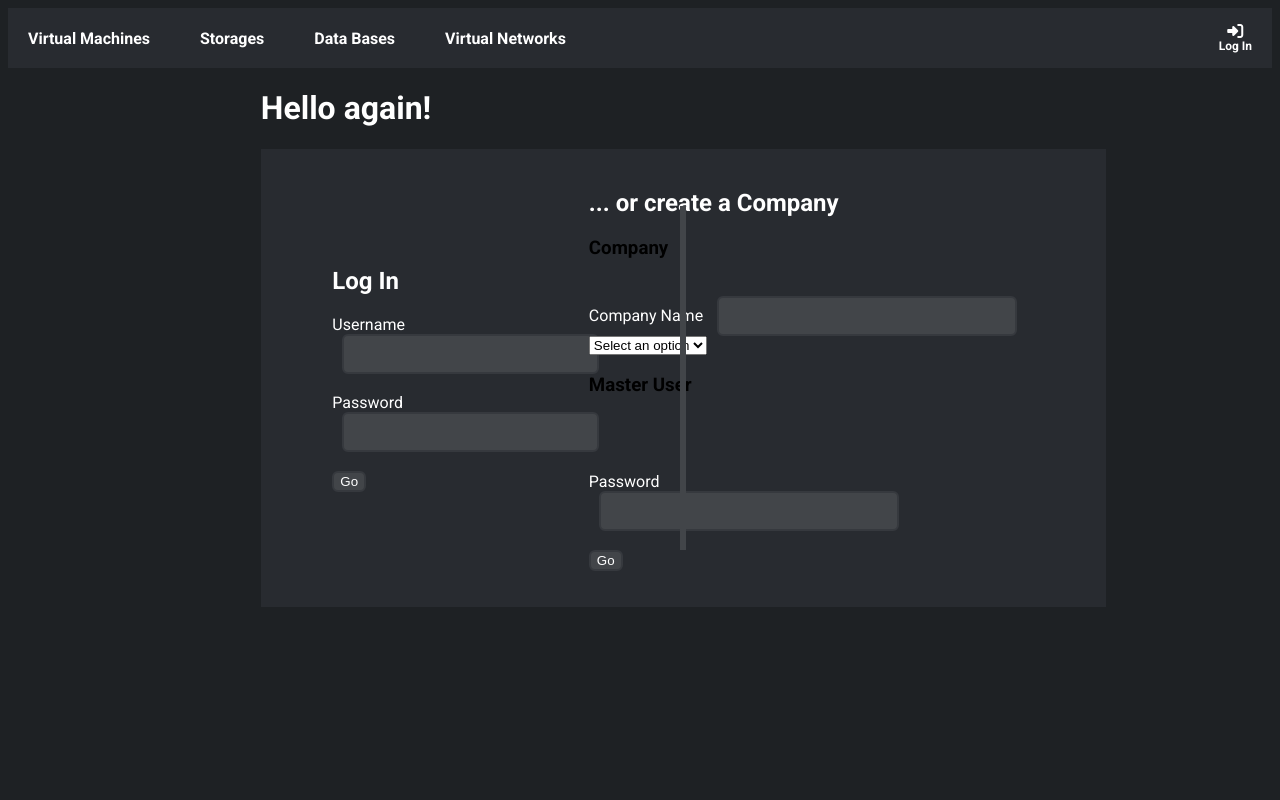
After one commit to gambaLunatica/totCloud, a PHP site: page /signUp.php in a window 1280 px wide. The commit adds this page. Run offline with PHP 8.4, Linux system fonts and the light colour scheme; data that the repository does not hold is empty; some libraries are stand-ins or nearby versions.

Commit message:
Crear apgina de loguin

```diff
--- a/classes/dataBase.php
+++ b/classes/dataBase.php
@@ -110,7 +110,21 @@ class MyDataBase{
         return false;
     }
 
+    public function selectRegions():array{
+        $sql = "SELECT nameRegion FROM Region";
+        $result = $this->db->query($sql);
 
+        $values = [];
+
+        if ($result->num_rows > 0) {
+            while ($row = $result->fetch_assoc()) {
+                $values[] = htmlspecialchars($row["nameRegion"]); // Sanitize the value
+            }
+        }
+        return $values;
+    }
 
 }
+
+$dataBase = new MyDataBase($con);
 ?>
--- a/css/styles.css
+++ b/css/styles.css
@@ -36,6 +36,63 @@ body {
     text-align: center;
   }
 
-  .topnav ul li a:hover{
+  .navuser div{
+    font-size:0.75rem;
+  }
+
+  .navbutton:hover{
     background-color: #36393e;
   }
+
+  h1{
+    color:white;
+  }
+
+  h2{
+    color:white
+  }
+
+  label{
+    color:white;
+  }
+
+  .loginBody {
+    background: #282b30;
+    position: relative;
+    display: flex;
+    flex-direction: row; /* Align items in a row */
+    justify-content: space-evenly; /* Even spacing between children */
+    align-items: center; /* Vertically center items */
+    width: 66vw; /* Two-thirds of the viewport width */
+    margin: 0 auto; /* Center the focusBody horizontally */
+    padding: 20px; /* Add padding for internal spacing */
+    box-sizing: border-box; /* Ensure padding doesn't add to the width */
+  }
+
+  .vl {
+    border-left: 6px solid #424549;
+    height: 75%; /* Match percentage height relative to parent */
+    position: absolute;
+    left: 50%;
+    margin-left: -3px; /* Center the line */
+    top: 12.5%; /* Center vertically */
+  }
+
+  input {
+    background: #424549;
+    border: 2px solid #36393e;
+    border-radius: 6px;
+    color: white;
+    width: 125%; /* Input adapts to available space */
+    max-width: 300px; /* Optional: Limit the input's max width */
+    height: 40px; /* Fixed height for consistency */
+    margin: 0 10px; /* Add spacing between inputs */
+    box-sizing: border-box; /* Include padding and borders in size */
+  }
+
+  button{
+    background: #424549;
+    border: 2px solid #36393e;
+    border-radius: 6px;
+    color: white;
+  }
--- /dev/null
+++ b/head.php
@@ -0,0 +1,11 @@
+<head>
+    <meta charset="UTF-8">
+    <meta name="viewport" content="width=device-width, initial-scale=1.0">
+    <meta http-equiv="X-UA-Compatible" content="ie=edge">
+    <title>TotCloud</title>
+    <link rel="stylesheet" href="css/styles.css"> <!-- Link to your CSS file -->
+    <link rel="icon" href="totCloud.ico"> <!-- Optional favicon -->
+
+    <link href="https://fonts.googleapis.com/css2?family=Roboto:wght@400;700&display=swap" rel="stylesheet">
+    <script src="https://kit.fontawesome.com/a603bf3adf.js" crossorigin="anonymous"></script>
+</head>
--- /dev/null
+++ b/navbar.php
@@ -0,0 +1,26 @@
+<div class="topnav">
+    <ul>
+        <li><a class="navbutton" href="#">Virtual Machines</a></li>
+        <li><a class="navbutton" href="#">Storages</a></li>
+        <li><a class="navbutton" href="#">Data Bases</a></li>
+        <li><a class="navbutton" href="#">Virtual Networks</a></li>
+    </ul>
+
+
+    <?php if (isset($_SESSION["user"])): ?>
+
+            <a href="#" class="navbutton navuser">
+                <i class="fa-solid fa-user"></i>
+                <div>My Account</div>
+            </a>
+
+    <?php else: ?>
+
+            <a href="signUp.php" class="navbutton navuser">
+                <i class="fa-solid fa-right-to-bracket"></i>
+                <div>Log In</div>
+            </a>
+
+    <?php endif; ?>
+
+</div>
--- /dev/null
+++ b/signUp.php
@@ -0,0 +1,62 @@
+<?php
+include "head.php";
+include "classes/dataBase.php";
+?>
+
+<body>
+    <?php include "navbar.php" ?>
+
+    <main>
+        <div style="padding: 0% 20%;">
+            <h1>Hello again!</h1>
+            <div class="loginBody">
+                <div>
+                    <h2>Log In</h2>
+                    <form action="" method="post">
+                        <label for="username">Username</label>
+                        <br>
+                        <input type="text" id="username" name="username" required>
+                        <br><br>
+                        <label for="password">Password</label>
+                        <br>
+                        <input type="password" id="password" name="password" required>
+                        <br><br>
+                        <button type="submit">Go</button>
+                    </form>
+                </div>
+
+                <div class="vl"></div>
+
+                <div>
+                    <h2>... or create a Company</h2>
+                    <form action="" method="post">
+                        <h3>Company</h3>
+                        <br>
+                        <label for="companyName">Company Name</label>
+                        <input type="text" id="companyName" name="companyName" required>
+
+                        <select name="dropdown" required>
+                            <option value="">Select an option</option>
+                            <?php
+                            $regions = $dataBase->selectRegions(); // Ensure this returns an array
+                            foreach ($regions as $region) {
+                                echo '<option value="' . htmlspecialchars($region, ENT_QUOTES, 'UTF-8') . '">' . htmlspecialchars($region, ENT_QUOTES, 'UTF-8') . '</option>';
+                            }
+                            ?>
+                        </select>
+
+                        <br>
+                        <h3>Master User</h3>
+                        <br>
+                        <br><br>
+                        <label for="password">Password</label>
+                        <br>
+                        <input type="password" id="password" name="password" required>
+                        <br><br>
+                        <button type="submit">Go</button>
+                    </form>
+                </div>
+            </div>
+        </div>
+    </main>
+</body>
```
Also changed, not shown: index.php (+4 -36 lines).
